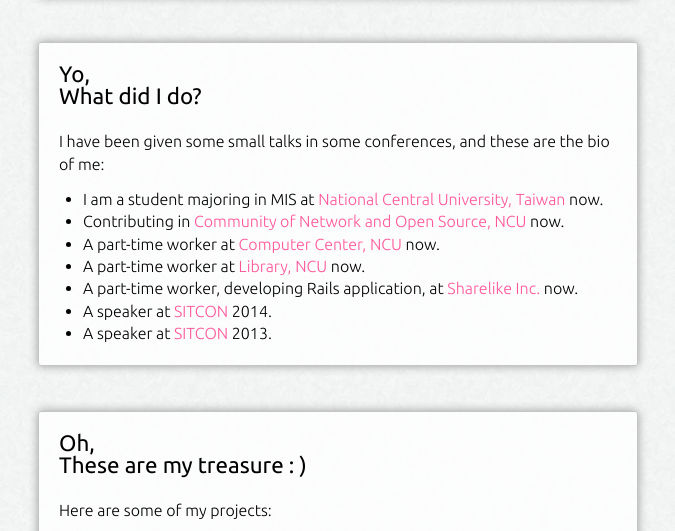
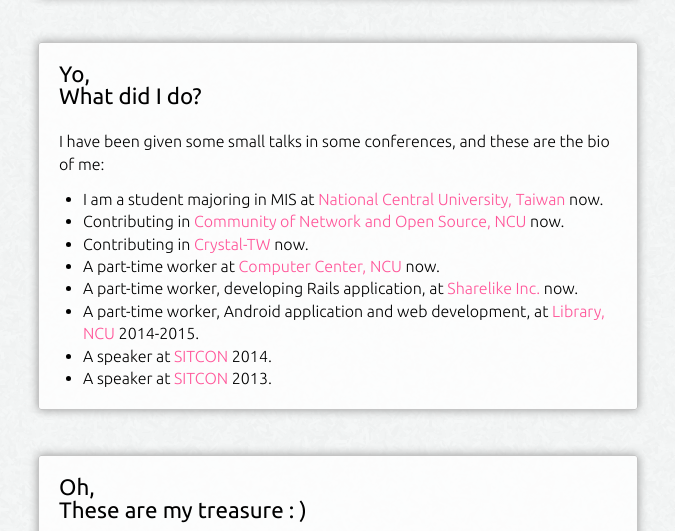
Before and after one commit to david50407/davy.tw, a plain HTML site: page index.html in a window 1280 px wide. Shown: the part 250-781 px from the top of the page, without its empty margins (302-977 px from the left). Drawn offline with Linux system fonts and the light colour scheme.

Commit message:
Update works

```diff
--- a/index.html
+++ b/index.html
@@ -61,9 +61,10 @@
 			<ol class='dot-list'>
 				<li>I am a student majoring in MIS at <a href='http://www.ncu.edu.tw'>National Central University, Taiwan</a> now.
 				<li>Contributing in <a href='http://nos.ncu.edu.tw/'>Community of Network and Open Source, NCU</a> now.
+				<li>Contributing in <a href='http://crystal-tw.github.io/'>Crystal-TW</a> now.
 				<li>A part-time worker at <a href='http://www.cc.ncu.edu.tw'>Computer Center, NCU</a> now.
-				<li>A part-time worker at <a href='http://www.lib.ncu.edu.tw'>Library, NCU</a> now.
 				<li>A part-time worker, developing Rails application, at <a href='http://sharelike.asia'>Sharelike Inc.</a> now.
+				<li>A part-time worker, Android application and web development, at <a href='http://www.lib.ncu.edu.tw'>Library, NCU</a> 2014-2015.
 				<li>A speaker at <a href='http://sitcon.org'>SITCON</a> 2014.</li>
 				<li>A speaker at <a href='http://sitcon.org'>SITCON</a> 2013.</li>
 			</ol>
```
